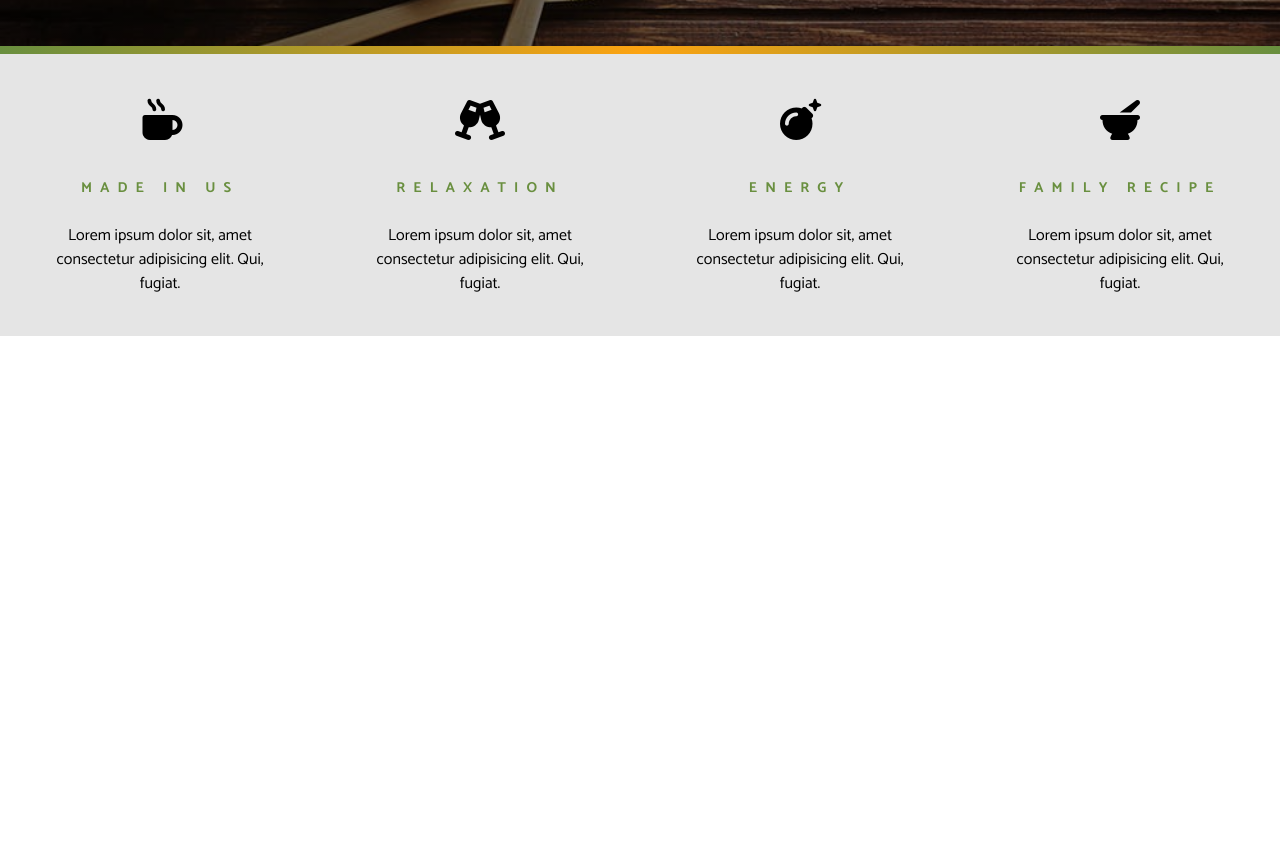
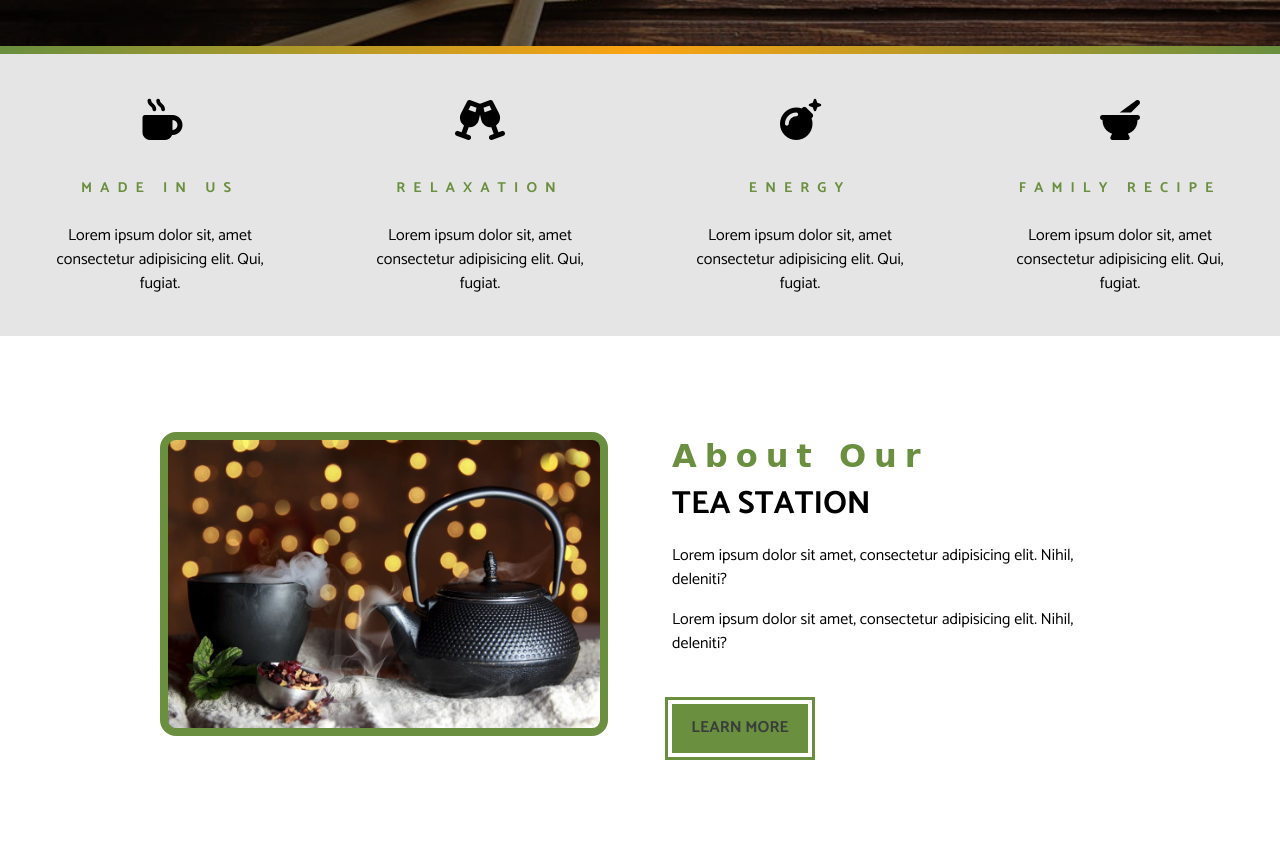
Before and after one commit to AashishGiri-12/TeaStationProject, a plain HTML site: page index.html in a window 1280 px wide. Shown: the part 754-1603 px from the top of the page. Before the commit the page ends 1090 px from the top, so only its background shows below. Drawn offline with Linux system fonts and the light colour scheme; a web font is replaced by a local one.

Commit message:
New section: about added
in about section again @media screen was used to make 2 column. In .section-center max-width was set to 1170px because even if screen gets bigger that section should not be more than 1170px. Overflow: hidden was added in .about-picture-container class so if we scale it, it would be scaled more than size of container.

```diff
--- a/index.html
+++ b/index.html
@@ -82,5 +82,37 @@
 
     <!-- end of skills -->
 
+    <!-- about -->
+    <section class="section-center clearfix">
+      <!-- first column -->
+      <article class="about-img">
+        <div class="about-picture-container">
+          <img src="./images/about-bcg.jpeg" alt="Tea Kettle" class = "about-picture">
+        </div>
+        </article>
+        <!-- second column -->
+        <article class ="about-info">
+          <!-- section title -->
+          <div>
+            <h3 class = "section-subtitle">about our</h3>
+            <h2 class="section-title">tea station</h2>
+          </div>
+          <!--end of section title -->
+          <p class="about-text">Lorem ipsum dolor sit amet, consectetur adipisicing elit. Nihil, deleniti?</p>
+          <p class="about-text">Lorem ipsum dolor sit amet, consectetur adipisicing elit. Nihil, deleniti?</p>
+          <a href="about.html" class = "main-btn">learn more</a>
+
+
+
+      </article>
+
+
+    </section>
+
+
+    <!--end of about -->
+
+
+
   </body>
 </html>
--- a/styles.css
+++ b/styles.css
@@ -40,6 +40,24 @@ a{
   display: table;
 }
 /* global */
+.section-center{
+  padding: 4rem 0;
+  width: 80vw;
+  max-width: 1170px;
+  margin: 0 auto;
+}
+.section-subtitle{
+  font-size: 2rem;
+  font-family: var(--slantedText);
+  letter-spacing: var(--letterSpacing);
+  color: var(--primaryColor);
+  text-transform: capitalize;
+}
+.section-title{
+  font-size: 2rem;
+  /* letter-spacing: var(--letterSpacing); */
+  text-transform: uppercase;
+}
 /* navbar */
 /* header */
 .header{
@@ -84,7 +102,7 @@ a{
   color: var(--mainDark);
   font-weight: bold;
   padding: 0.8rem 1.2rem;
-  margin: 2rem;
+  margin-top: 2rem;
   outline: 0.2rem solid var(--primaryColor);
   outline-offset: 4px;
   cursor: pointer;
@@ -122,6 +140,7 @@ a{
   50% {
     transform: translateX(-200px);
   }
+
   75% {
     transform: translateX(50px);
   }
@@ -212,8 +231,43 @@ a{
   }
 
 }
+/* end of skills */
 
+/* about */
+.about-img,
+.about-info {
+  padding: 2rem 0;
+}
 
+.about-picture-container {
+  background: var(--primaryColor);
+  border: 0.5rem solid var(--primaryColor);
+  border-radius: 1rem;
+  /* overflow */
+  overflow: hidden;
 
+}
 
-/* end of skills */
+.about-picture {
+  width: 100%;
+  display: block;
+  transition: var(--mainTransition);
+}
+
+.about-picture-container:hover .about-picture{
+  opacity: 0.5;
+  transform: scale(1.2);
+}
+.about-text{
+  margin: 1rem 0;
+  max-width: 26rem;
+}
+
+@media screen and (min-width: 972px){
+  .about-img, .about-info {
+    float: left;
+    width: 50%;
+    padding: 2rem;
+  }
+}
+/* end of about */
```
